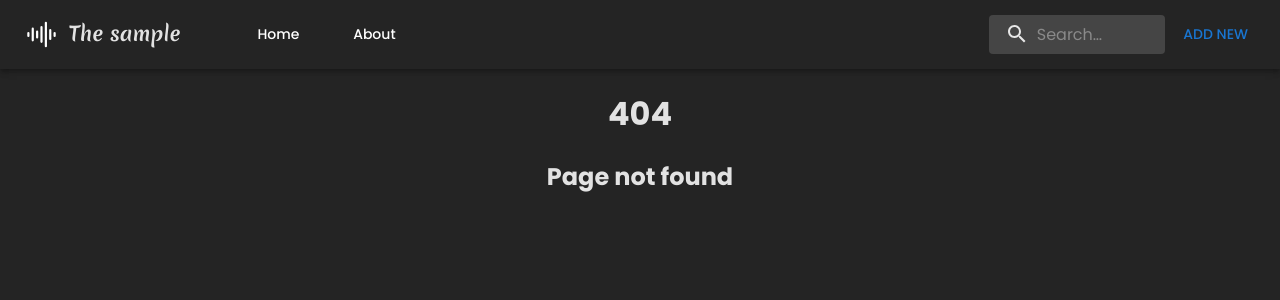
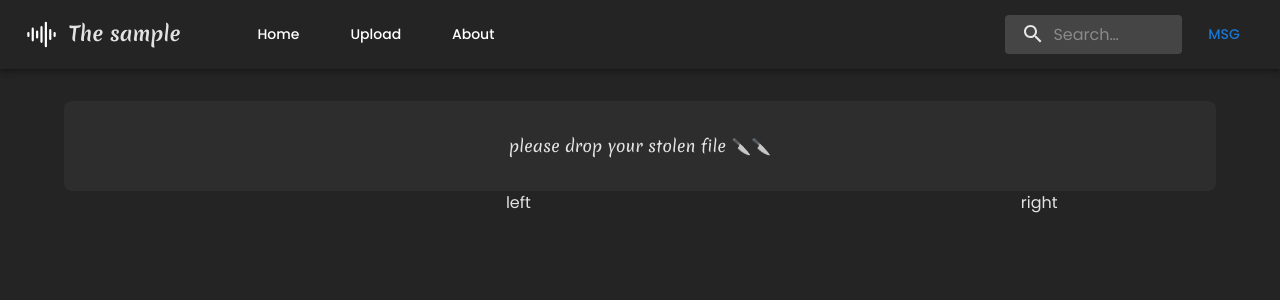
Before and after one commit to PuthearaMuy/the-sample, a React (Vite) app: page /upload in a window 1280 px wide. Before the commit this address had no page. Shown: the top 300 px of the page. Built offline with nearby package versions, Linux system fonts and the light colour scheme.

Commit message:
Add upload page

```diff
--- a/src/components/AudioWave.tsx
+++ b/src/components/AudioWave.tsx
@@ -1,6 +1,6 @@
 import WaveSurfer from "wavesurfer.js";
 import {SampleServiceAPI} from "../service/SampleServiceAPI.ts";
-import {useEffect, useState} from "react";
+import {useEffect, useRef, useState} from "react";
 import {AxiosResponse} from "axios";
 import {Container, IconButton, Skeleton} from "@mui/material";
 import PlayCircleIcon from '@mui/icons-material/PlayCircle';
@@ -14,18 +14,17 @@ interface Props {
 }
 
 function AudioWave({id, url, isPlaying, onPlay}: Props) {
-    const [wave, setWave] = useState<WaveSurfer>(null);
+    const [wave, setWave] = useState<WaveSurfer | undefined>(undefined);
     const [playing, setPlaying] = useState(false);
     const [loading, setLoading] = useState(true);
-
-    const randomId = Math.random().toString(10).substring(2);
+    const randomIdRef = useRef<string>(Math.random().toString(10).substring(2) + id);
 
     useEffect(() => {
 
         SampleServiceAPI.getInstance().getSampleAudio(url).then((response: AxiosResponse<Blob>) => {
             const url = URL.createObjectURL(response.data);
             const waveSurfer = WaveSurfer.create({
-                container: "#waveform" + randomId,
+                container: "#waveform" + randomIdRef.current,
                 waveColor: '#ffffff',
                 progressColor: '#7fdeff',
                 url: url,
@@ -36,7 +35,7 @@ function AudioWave({id, url, isPlaying, onPlay}: Props) {
 
             setWave(waveSurfer);
         })
-    }, []);
+    }, [url]);
 
     useEffect(() => {
         if (wave && wave.isPlaying() && !isPlaying) {
@@ -72,7 +71,7 @@ function AudioWave({id, url, isPlaying, onPlay}: Props) {
                     width: '100%',
                     padding: '0 !important'
                 }}>
-                <div id={"waveform" + randomId} style={{width: '100%'}}></div>
+                <div id={"waveform" + randomIdRef.current} style={{width: '100%'}}></div>
 
                 {wave && (
                     <IconButton sx={{height: '100%', fontSize: '2em'}} color={"inherit"} onClick={play}>
--- a/src/components/Loading.tsx
+++ b/src/components/Loading.tsx
@@ -2,8 +2,16 @@ import {CircularProgress, Container, Typography} from "@mui/material";
 
 function Loading({text}: { text?: string }) {
     return (
-        <Container sx={{display: 'flex', width: '100%', height: '100%', alignItems: 'center', flexDirection: 'column', gap: '10px'}}>
-            <CircularProgress/>
+        <Container sx={{
+            display: 'flex',
+            width: '100%',
+            height: '100%',
+            alignItems: 'center',
+            justifyContent: 'center',
+            flexDirection: 'column',
+            gap: '10px'
+        }}>
+            <CircularProgress />
             <Typography>{text}</Typography>
         </Container>
     );
--- /dev/null
+++ b/src/components/file/FileDrop.css
@@ -0,0 +1,18 @@
+.file-drop-container {
+    border-radius: 8px;
+    background-color: var(--secondary-background-color);
+    cursor: pointer;
+    height: inherit;
+    display: flex;
+    justify-content: center;
+    align-items: center;
+    word-break: break-word;
+
+    &:hover {
+        background-color: var(--secondary-hover-background-color);
+    }
+
+    &.drag-on {
+        background-color: var(--secondary-hover-background-color);
+    }
+}
--- /dev/null
+++ b/src/components/file/FileDrop.tsx
@@ -0,0 +1,70 @@
+import {Stack, Typography} from "@mui/material";
+import {ChangeEvent, DragEvent, useRef} from 'react';
+
+import "./FileDrop.css"
+
+interface Props {
+    label: string;
+    onUpload?: (file: File) => void;
+}
+
+function FileDrop({label, onUpload}: Props) {
+
+    const fileInput = useRef<HTMLInputElement | null>(null);
+    const div = useRef<HTMLDivElement | null>(null);
+
+    function openFile() {
+        if (fileInput.current) {
+            fileInput.current.click();
+        }
+    }
+
+    function onChangeFile(event: ChangeEvent<HTMLInputElement>) {
+        const files = event.target.files;
+        if (files && files.length > 0) {
+            const file = files[0];
+            if (file && onUpload) {
+                onUpload(file);
+            }
+        }
+    }
+
+    function onDrop(e: DragEvent) {
+        e.preventDefault();
+
+        onDragLeave();
+
+        if (e.dataTransfer && e.dataTransfer.files.length > 0) {
+            const file = e.dataTransfer.files[0];
+            console.log(file)
+            if (onUpload && file) {
+                onUpload(file);
+            }
+        }
+    }
+
+    function onDrag(e: DragEvent) {
+        e.preventDefault();
+        if (div.current) {
+            div.current.classList.add("drag-on");
+        }
+    }
+
+    function onDragLeave() {
+        if (div.current) {
+            div.current.classList.remove("drag-on");
+        }
+    }
+
+    return (
+        <Stack ref={div} onClick={openFile} onDragOver={onDrag} onDragLeave={onDragLeave}
+               onDrop={onDrop} className={'file-drop-container'}>
+
+            <Typography sx={{fontFamily: 'var(--merinda-font)'}}>{label}</Typography>
+
+            <input ref={fileInput} hidden={true} type={"file"} accept={"audio/*"} onChange={onChangeFile}/>
+        </Stack>
+    );
+}
+
+export default FileDrop;
--- a/src/constants/LabelConstants.ts
+++ b/src/constants/LabelConstants.ts
@@ -4,6 +4,10 @@ export class LabelConstants {
         {
             label: "Home",
             path: "/home",
+        },
+        {
+            label: "Upload",
+            path: "/upload",
         },
         {
             label: "About",
--- a/src/index.css
+++ b/src/index.css
@@ -35,6 +35,11 @@ body {
     margin: 0 auto;
 }
 
+#root {
+    height: inherit;
+    width: inherit;
+}
+
 /* width */
 ::-webkit-scrollbar {
     width: 10px;
--- a/src/layout/Layout.tsx
+++ b/src/layout/Layout.tsx
@@ -22,7 +22,7 @@ function Layout() {
     }
 
     return (
-        <div style={{width: '100%', height: '100%', display: 'flex', flexDirection: 'column'}}>
+        <div style={{display: 'flex', flexDirection: 'column', width: '100%', height: '100%'}}>
             <AppBar position="sticky" color="transparent" sx={{backgroundColor: "var(--primary-background-color)"}}>
                 <Container maxWidth={false}>
                     <Toolbar disableGutters sx={{cursor: 'pointer', gap: '10px', width: '100%'}}>
@@ -61,12 +61,12 @@ function Layout() {
 
                         <SearchInput/>
 
-                        <Button onClick={addSnackBar}>Add new</Button>
+                        <Button onClick={addSnackBar} color={'primary'}>MSG</Button>
                     </Toolbar>
                 </Container>
             </AppBar>
 
-            <div className={"content"} style={{width: '100%', height: '100%'}}>
+            <div id={"content"}>
                 <Outlet/>
             </div>
         </div>
--- a/src/layout/style/Layout.css
+++ b/src/layout/style/Layout.css
@@ -1,3 +1,6 @@
-.toolbar h1 {
-    color: red;
+#content {
+    box-sizing: border-box;
+    width: 100%;
+    height: 100%;
+    padding: 2em;
 }
--- a/src/page/home/Home.tsx
+++ b/src/page/home/Home.tsx
@@ -15,7 +15,9 @@ function Home() {
     const {data: samples, isLoading} = useQuery({
         queryKey: ["sampleKey"],
         queryFn: () => SampleServiceAPI.getInstance().getSamples(),
-        select: (data) => data.data.content,
+        select: (data) => {
+            return data.data.content;
+        },
     });
 
     const timeout = (index: number) => {
@@ -26,6 +28,11 @@ function Home() {
         <>
             {isLoading && <Loading text="Loading..."/>}
 
+            <Stack direction={'row'} justifyContent={'space-between'} spacing={2}>
+                <Stack width={'10%'}>
+                    left
+                </Stack>
+                <Stack width={'80%'}>
                     <Stack sx={{padding: '2em'}} spacing={2} justifyContent={"center"} alignItems={"center"}>
                         {samples?.map((sample: Sample, index: number) => (
                                 <Grow key={index} in={true} timeout={timeout(index + 1)} style={{transformOrigin: '0 0 0'}}>
@@ -59,6 +66,12 @@ function Home() {
                             )
                         )}
                     </Stack>
+                </Stack>
+                <Stack width={'10%'}>
+                    right
+                </Stack>
+            </Stack>
+
         </>
     )
 }
--- /dev/null
+++ b/src/page/upload/Upload.tsx
@@ -0,0 +1,32 @@
+import {Container, Stack} from "@mui/material";
+import FileDrop from "../../components/file/FileDrop.tsx";
+import {useState} from "react";
+
+function Upload() {
+
+    const [audioFile, setAudioFile] = useState<File | undefined>(undefined);
+
+    return (
+        <>
+            <Container sx={{height: "90px"}}>
+                {
+                    audioFile ?
+                        (<h1>HI</h1>)
+                        : (<FileDrop label={"please drop your stolen file 🔪🔪"}
+                                     onUpload={(file: File) => setAudioFile(file)}/>)
+                }
+            </Container>
+
+            <Stack direction={'row'} spacing={2} alignItems={'flex-start'}>
+                <Stack width={'80%'}>
+                    left
+                </Stack>
+                <Stack>
+                    right
+                </Stack>
+            </Stack>
+        </>
+    );
+}
+
+export default Upload;
--- a/src/route/Router.tsx
+++ b/src/route/Router.tsx
@@ -3,6 +3,7 @@ import App from "../App.tsx";
 import About from "../page/About.tsx";
 import Home from "../page/home/Home.tsx";
 import NotFoundPage from "../layout/NotfoundPage.tsx";
+import Upload from "../page/upload/Upload.tsx";
 
 const routes: RouteObject[] = [
     {
@@ -23,6 +24,10 @@ const routes: RouteObject[] = [
                 element: <About/>
             },
             {
+                path: "upload",
+                element: <Upload/>
+            },
+            {
                 path: "/*",
                 element: <NotFoundPage/>
             }
```
Lines whose indentation alone changed are shown as unchanged.
